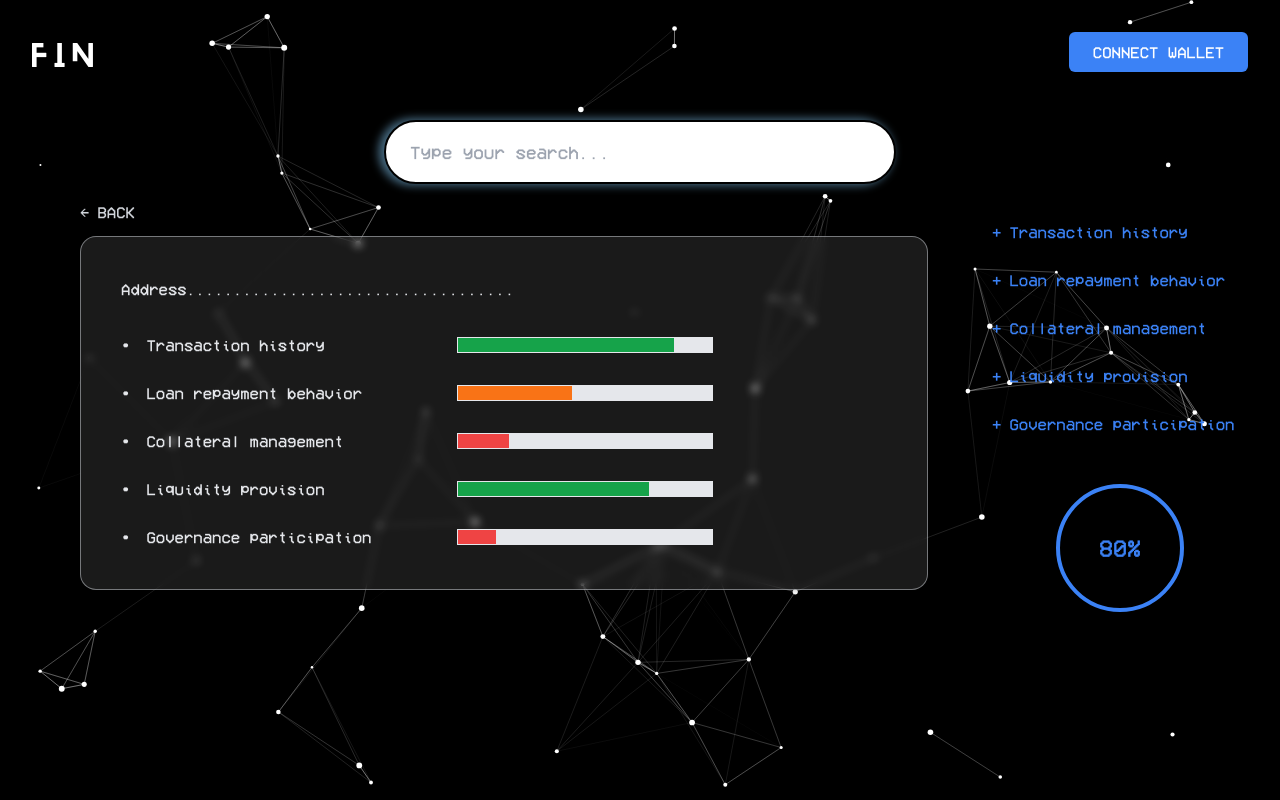
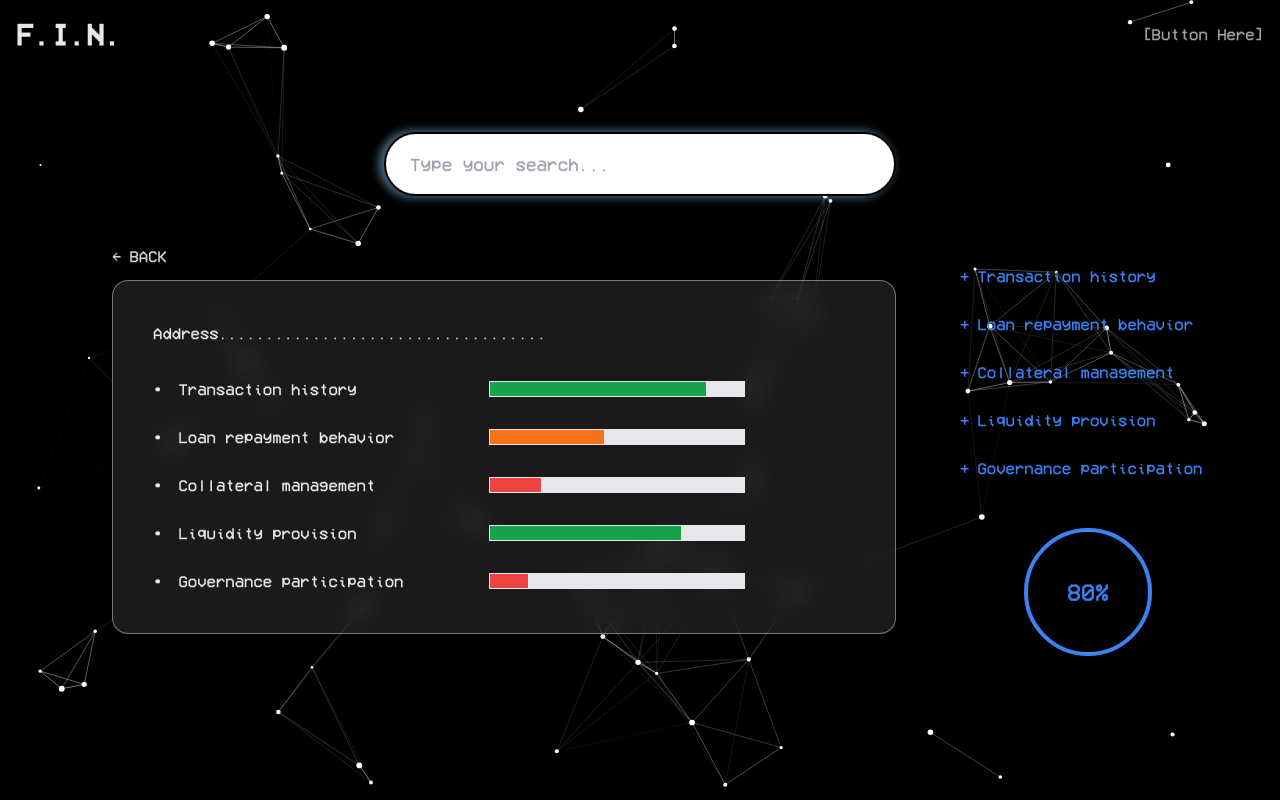
Before and after one commit to Funds-In-Need/Frontend, a Next.js app in the folder fin/: page / in a window 1280 px wide. Built offline with nearby package versions, Linux system fonts and the light colour scheme.

Commit message:
navbar (button uncomplete)

```diff
--- /dev/null
+++ b/fin/components/Navbar.tsx
@@ -0,0 +1,19 @@
+"use client";
+import React from "react";
+
+const Navbar: React.FC = () => {
+  return (
+    <nav className="w-full flex items-center justify-between p-4">
+      {/* Left Side: Title */}
+      <div className="text-3xl font-bold text-gray-200">F.I.N.</div>
+
+      {/* Right Side: Placeholder for Button */}
+      <div>
+        {/* Placeholder for the button - you can add a button later */}
+        <span className="text-gray-400">[Button Here]</span>
+      </div>
+    </nav>
+  );
+};
+
+export default Navbar;
--- a/fin/src/app/Search(without Login)/page.tsx
+++ b/fin/src/app/Search(without Login)/page.tsx
@@ -32,18 +32,9 @@ const AssessmentCard = () => {
   };
 
   return (
-    <div className="p-8">
-      {/* Header Section */}
-      <div className="flex justify-between items-center mb-12">
-        <h1 className="font-blanka text-3xl  text-white">F I N</h1>
-
-        <button className="px-6 py-2 bg-blue-500 text-white rounded-md">
-          CONNECT WALLET
-        </button>
-      </div>
-
+    <div className="p-16">
       {/* Search Bar */}
-      <div className="flex items-center justify-center mb-4">
+      <div className="flex items-center justify-center mb-12">
         <form
           onSubmit={handleSearch}
           className="flex flex-col items-center space-y-6 w-full max-w-lg"
@@ -76,7 +67,7 @@ const AssessmentCard = () => {
           </div>
 
           {/* Card with Smoother Borders */}
-          <div className="bg-white bg-opacity-10 backdrop-filter backdrop-blur-sm rounded-2xl border border-gray-300 border-opacity-50 shadow-md p-10 mx-auto">
+          <div className="bg-white bg-opacity-10 backdrop-filter backdrop-blur-md rounded-2xl border border-gray-300 border-opacity-50 shadow-md p-10 mx-auto">
             <div className="mb-8">
               <p className="text-l text-gray-200">
                 Address...................................
--- a/fin/src/app/Search_Login/searchLogin.tsx
+++ b/fin/src/app/Search_Login/searchLogin.tsx
@@ -61,12 +61,7 @@ const Search_Login: React.FC = () => {
   };
 
   return (
-    <div className="p-8">
-      {/* Header Section */}
-      <div className="flex justify-between items-center mb-12">
-        <h1 className="text-3xl font-bold text-gray-200">F.I.N.</h1>
-      </div>
-
+    <div className="p-16">
       {/* Search Bar */}
       <div className="flex items-center justify-center mb-16">
         <form
--- a/fin/src/app/layout.tsx
+++ b/fin/src/app/layout.tsx
@@ -1,6 +1,7 @@
 import React from "react";
 import "../app/styles/globals.css"; // Adjust to your global styles
 import ParticlesComponent from "../../components/particles";
+import Navbar from "../../components/Navbar";
 
 export const metadata = {
   title: "Funds In Need",
@@ -18,6 +19,9 @@ export default function RootLayout({
         {/* Background Particles */}
         <ParticlesComponent id="particles" />
 
+        {/* Navbar */}
+        <Navbar />
+
         {/* Page Content */}
         <div className="relative z-10">{children}</div>
       </body>
--- a/fin/src/app/page.tsx
+++ b/fin/src/app/page.tsx
@@ -5,6 +5,7 @@ import FetchCreditScore from "./landingScore/score";
 import AssessmentCard from "./Search(without Login)/page";
 import Search_Login from "./Search_Login/searchLogin";
 import ParticlesComponent from "../../components/particles";
+import Navbar from "../../components/Navbar";
 
 export default function Page() {
   return (
```
